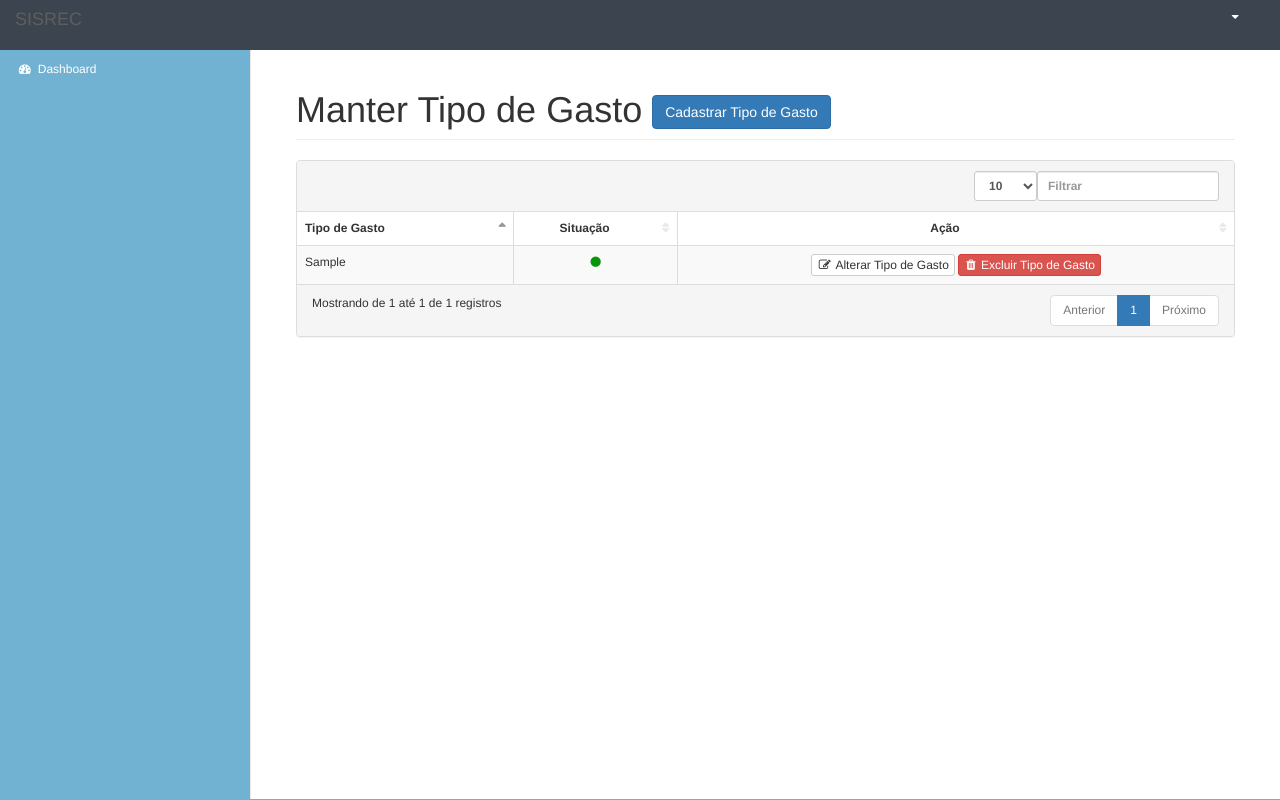
After one commit to PedroCorreiaSena/SISREC, a Symfony app: template fonte/src/AdminBundle/Resources/views/TipoGasto/listar.html.twig in a window 1280 px wide. The commit adds this page. Run offline with Twig, Linux system fonts and the light colour scheme; the template is opened without the code that fills it: most values are stand-ins (such as "Sample title", 1, 10 or a date in 2020); some libraries are stand-ins or nearby versions.

Commit message:
Manter Tipo Gasto

```diff
--- a/fonte/src/AdminBundle/Resources/views/Default/layout.html.twig
+++ b/fonte/src/AdminBundle/Resources/views/Default/layout.html.twig
@@ -94,6 +94,11 @@
                                 <i class="fa fa-cube fa-fw"></i> Manter Material Reciclável
                             </a>
                         </li>
+                        <li>
+                            <a href="{{ path('admin_tipogasto_listar') }}">
+                                <i class="fa fa-cube fa-fw"></i> Manter Tipo Gasto
+                            </a>
+                        </li>
                     {% endif %}
                 </ul>
             </div>
--- /dev/null
+++ b/fonte/src/AdminBundle/Resources/views/TipoGasto/listar.html.twig
@@ -0,0 +1,67 @@
+{% extends "AdminBundle:Default:layout.html.twig" %}
+
+{% block titulo %}
+    Manter Tipo de Gasto
+    <a href="{{ path('admin_tipogasto_manter', {
+        'idTpGasto': 0
+    }) }}" type="submit" class="btn btn-primary">Cadastrar Tipo de Gasto</a>
+{% endblock %}
+
+{% block content %}
+    <div class="row">
+        <div class="col-sm-12">
+            <div class="panel panel-default">
+                <div class="panel-heading">
+                    <div class="row">
+                        <div class="col-sm-12"><div class="panel-datatable-ctrls"></div></div>
+                    </div>
+                </div>
+                <div class="table-responsive table-responsive-datatable">
+                    <table class="table table-striped table-hover table-bordered" cellspacing="0" id="datatable">
+                        <thead>
+                        <tr>
+                            <th>Tipo de Gasto</th>
+                            <th class="text-center">Situação</th>
+                            <th class="text-center">Ação</th>
+                        </tr>
+                        </thead>
+                        <tbody>
+                        {% for item in tipoGasto %}
+                            <tr>
+                                <td>{{ item.tpGasto }}</td>
+                                <td class="text-center">
+                                    {% if item.stTpGasto %}
+                                        <span class="fa fa-circle icon-st-verde"></span>
+                                    {% else %}
+                                        <span class="fa fa-circle icon-st-vermelho"></span>
+                                    {% endif %}
+                                </td>
+                                <td class="text-center">
+                                    <a href="{{ path('admin_tipogasto_manter', {
+                                        'idTpGasto': item.idTpGasto
+                                    }) }}" type="button" class="btn btn-default btn-xs">
+                                        <span class="fa fa-edit"></span>
+                                        Alterar Tipo de Gasto
+                                    </a>
+                                    <a href="{{ path('admin_tipogasto_excluir', {
+                                        'idTpGasto': item.idTpGasto
+                                    }) }}" type="button" class="btn btn-danger btn-xs">
+                                        <span class="fa fa-trash"></span>
+                                        Excluir Tipo de Gasto
+                                    </a>
+                                </td>
+                            </tr>
+                        {% endfor %}
+                        </tbody>
+                    </table>
+                </div>
+                <div class="panel-footer">
+                    <div class="row">
+                        <div class="col-sm-6"></div>
+                        <div class="col-sm-6"></div>
+                    </div>
+                </div>
+            </div>
+        </div>
+    </div>
+{% endblock %}
```
Also changed, not shown: fonte/src/AdminBundle/Controller/TipoGastoController.php (added, +103 -0 lines), fonte/src/AdminBundle/Form/TipoGastoType.php (added, +33 -0 lines), fonte/src/AdminBundle/Resources/views/TipoGasto/manter.html.twig (added, +30 -0 lines).
